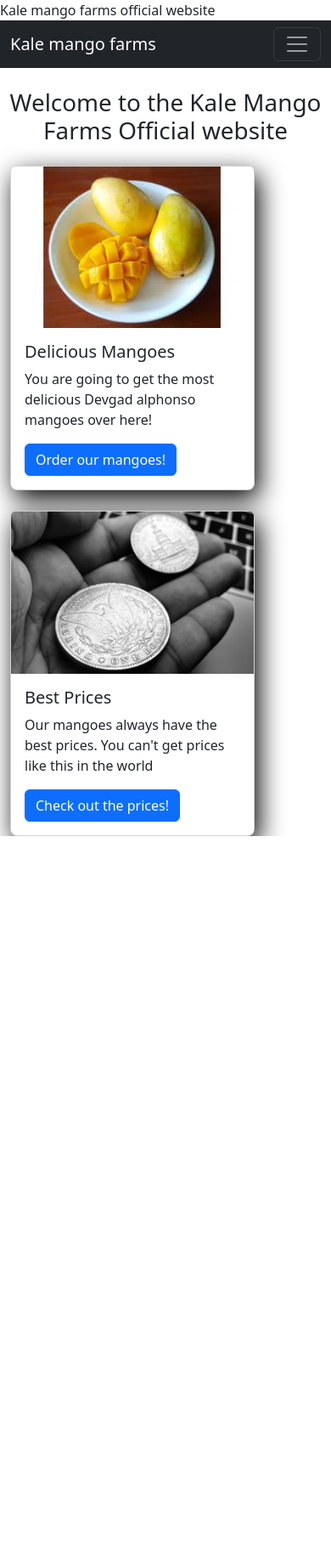
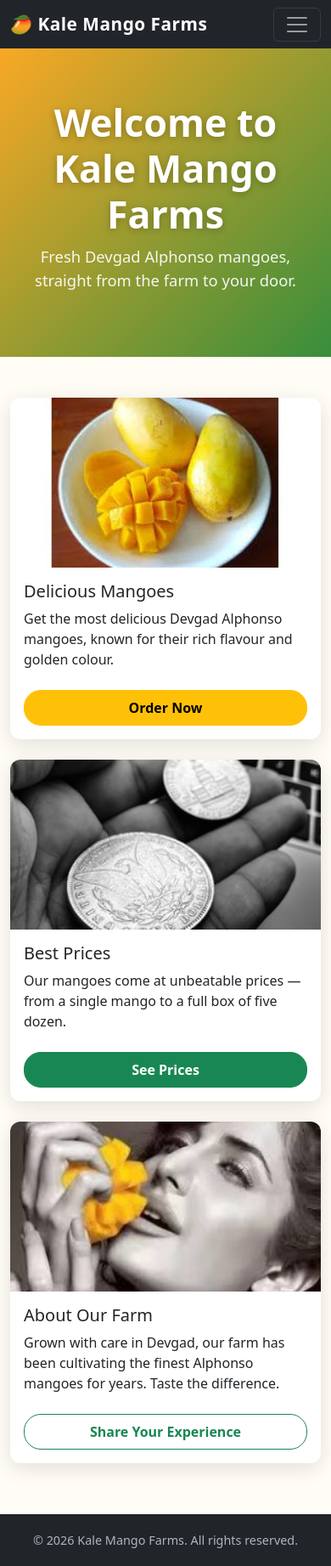
Before and after one commit to HeyItsAnushtubh/family-business-website, a Django app: page / in a window 390 px wide. Shown: the whole page at 85% size. Before the commit the page ends 984 px from the top, so only its background shows below. Run offline with Django 3.2, Linux system fonts and the light colour scheme.

Commit message:
Improve website appearance and fix display errors across all pages
Update HTML templates to fix broken Bootstrap links, implement responsive card layouts, add a hero banner, and correct page titles and punctuation.

Replit-Commit-Author: Agent
Replit-Commit-Session-Id: 8c1ef255-e49e-478b-8971-a01b80cc8228
Replit-Commit-Checkpoint-Type: full_checkpoint
Replit-Commit-Event-Id: b9ee58cc-cb8d-4270-965b-137a59024207
Replit-Commit-Screenshot-Url: https://storage.googleapis.com/screenshot-production-us-central1/6527430f-cf7b-4112-a43f-4718425b2585/8c1ef255-e49e-478b-8971-a01b80cc8228/ArwmoJD
Replit-Helium-Checkpoint-Created: true

```diff
--- a/templates/index.htm
+++ b/templates/index.htm
@@ -5,20 +5,73 @@
 <head>
   <meta charset="utf-8">
   <meta name="viewport" content="width=device-width, initial-scale=1">
-  <link href="https://cdn.jsdelivr.net/npm/bootstrap@5.3.3/dist/css/bootstrap.min.css" rel="stylesheet"
-  <title>Kale mango farms official website</title>
+  <link href="https://cdn.jsdelivr.net/npm/bootstrap@5.3.3/dist/css/bootstrap.min.css" rel="stylesheet">
+  <title>Kale Mango Farms</title>
+  <style>
+    body {
+      background-color: #fffdf5;
+    }
+    .hero {
+      background: linear-gradient(135deg, #f9a825 0%, #388e3c 100%);
+      color: white;
+      padding: 60px 20px;
+      text-align: center;
+    }
+    .hero h1 {
+      font-size: 2.8rem;
+      font-weight: 700;
+      text-shadow: 0 2px 8px rgba(0,0,0,0.25);
+      margin-bottom: 10px;
+    }
+    .hero p {
+      font-size: 1.15rem;
+      opacity: 0.92;
+    }
+    .card {
+      border: none;
+      border-radius: 12px;
+      box-shadow: 0 6px 24px rgba(0,0,0,0.12);
+      transition: transform 0.2s, box-shadow 0.2s;
+    }
+    .card:hover {
+      transform: translateY(-4px);
+      box-shadow: 0 12px 32px rgba(0,0,0,0.18);
+    }
+    .card-img-top {
+      border-radius: 12px 12px 0 0;
+      height: 200px;
+      object-fit: cover;
+    }
+    .card .btn {
+      border-radius: 20px;
+      padding: 8px 24px;
+    }
+    .navbar-brand {
+      font-weight: 700;
+      font-size: 1.3rem;
+      letter-spacing: 0.5px;
+    }
+    footer {
+      background-color: #212529;
+      color: #adb5bd;
+      text-align: center;
+      padding: 20px;
+      margin-top: 60px;
+      font-size: 0.9rem;
+    }
+  </style>
 </head>
 
 <body>
   <nav class="navbar navbar-expand-lg navbar-dark bg-dark">
-    <div class="container-fluid">
-      <a class="navbar-brand" href="#">Kale mango farms</a>
-      <button class="navbar-toggler" type="button" data-bs-toggle="collapse" data-bs-target="#navbarSupportedContent"
-        aria-controls="navbarSupportedContent" aria-expanded="false" aria-label="Toggle navigation">
+    <div class="container">
+      <a class="navbar-brand" href="/">🥭 Kale Mango Farms</a>
+      <button class="navbar-toggler" type="button" data-bs-toggle="collapse" data-bs-target="#navbarMain"
+        aria-controls="navbarMain" aria-expanded="false" aria-label="Toggle navigation">
         <span class="navbar-toggler-icon"></span>
       </button>
-      <div class="collapse navbar-collapse" id="navbarSupportedContent">
-        <ul class="navbar-nav me-auto mb-2 mb-lg-0">
+      <div class="collapse navbar-collapse" id="navbarMain">
+        <ul class="navbar-nav ms-auto mb-2 mb-lg-0">
           <li class="nav-item">
             <a class="nav-link active" aria-current="page" href="/">Home</a>
           </li>
@@ -26,51 +79,65 @@
             <a class="nav-link" href="/mango_prices">Mango Prices</a>
           </li>
           <li class="nav-item">
-            <a class="nav-link" href="/contact">Contact Us to buy mangoes</a>
+            <a class="nav-link" href="/contact">Order Mangoes</a>
           </li>
           <li class="nav-item">
-            <a class="nav-link" href="/review">Leave a review</a>
+            <a class="nav-link" href="/review">Leave a Review</a>
           </li>
         </ul>
-        <form class="d-flex">
-          <input class="form-control me-2" type="search" placeholder="Search" aria-label="Search">
-          <button class="btn btn-outline-success" type="submit">Search</button>
-        </form>
       </div>
     </div>
   </nav>
 
-  <h1 class="text-center my-4">Welcome to the Kale Mango Farms Official website</h1>
+  <div class="hero">
+    <h1>Welcome to Kale Mango Farms</h1>
+    <p>Fresh Devgad Alphonso mangoes, straight from the farm to your door.</p>
+  </div>
 
-  <div class="container">
-    <div class="row g-4">
-      <div class="col-auto">
-        <div class="card" style="width: 18rem; box-shadow: rgb(0, 0, 0) 5px 10px 30px; border-radius: 8px;">
+  <div class="container my-5">
+    <div class="row row-cols-1 row-cols-md-3 g-4 justify-content-center">
+
+      <div class="col">
+        <div class="card h-100">
           <img src="{% static 'mango.jpg' %}" class="card-img-top" alt="Delicious Mangoes">
-          <div class="card-body">
+          <div class="card-body d-flex flex-column">
             <h5 class="card-title">Delicious Mangoes</h5>
-            <p class="card-text">You are going to get the most delicious Devgad alphonso mangoes over here!</p>
-            <a href="/contact" class="btn btn-primary">Order our mangoes!</a>
+            <p class="card-text flex-grow-1">Get the most delicious Devgad Alphonso mangoes, known for their rich flavour and golden colour.</p>
+            <a href="/contact" class="btn btn-warning mt-2 fw-semibold">Order Now</a>
           </div>
         </div>
       </div>
 
-      <div class="col-auto">
-        <div class="card" style="width: 18rem; box-shadow: rgb(0, 0, 0) 5px 10px 30px; border-radius: 8px;">
+      <div class="col">
+        <div class="card h-100">
           <img src="{% static 'prices.jpg' %}" class="card-img-top" alt="Best Prices">
-          <div class="card-body">
+          <div class="card-body d-flex flex-column">
             <h5 class="card-title">Best Prices</h5>
-            <p class="card-text">Our mangoes always have the best prices. You can't get prices like this in the world</p>
-            <a href="/mango_prices" class="btn btn-primary">Check out the prices!</a>
+            <p class="card-text flex-grow-1">Our mangoes come at unbeatable prices — from a single mango to a full box of five dozen.</p>
+            <a href="/mango_prices" class="btn btn-success mt-2 fw-semibold">See Prices</a>
           </div>
         </div>
       </div>
+
+      <div class="col">
+        <div class="card h-100">
+          <img src="{% static 'kat.jpg' %}" class="card-img-top" alt="About Our Farm">
+          <div class="card-body d-flex flex-column">
+            <h5 class="card-title">About Our Farm</h5>
+            <p class="card-text flex-grow-1">Grown with care in Devgad, our farm has been cultivating the finest Alphonso mangoes for years. Taste the difference.</p>
+            <a href="/review" class="btn btn-outline-success mt-2 fw-semibold">Share Your Experience</a>
+          </div>
+        </div>
+      </div>
+
     </div>
   </div>
 
-  <script src="https://cdn.jsdelivr.net/npm/bootstrap@5.3.3/dist/js/bootstrap.bundle.min.js"
+  <footer>
+    &copy; 2026 Kale Mango Farms. All rights reserved.
+  </footer>
 
-    ></script>
+  <script src="https://cdn.jsdelivr.net/npm/bootstrap@5.3.3/dist/js/bootstrap.bundle.min.js"></script>
 </body>
 
 </html>
```
Also changed, not shown: templates/contact.html (+3 -5 lines), templates/mangoprice.htm (+3 -5 lines), templates/review.html (+3 -5 lines).
